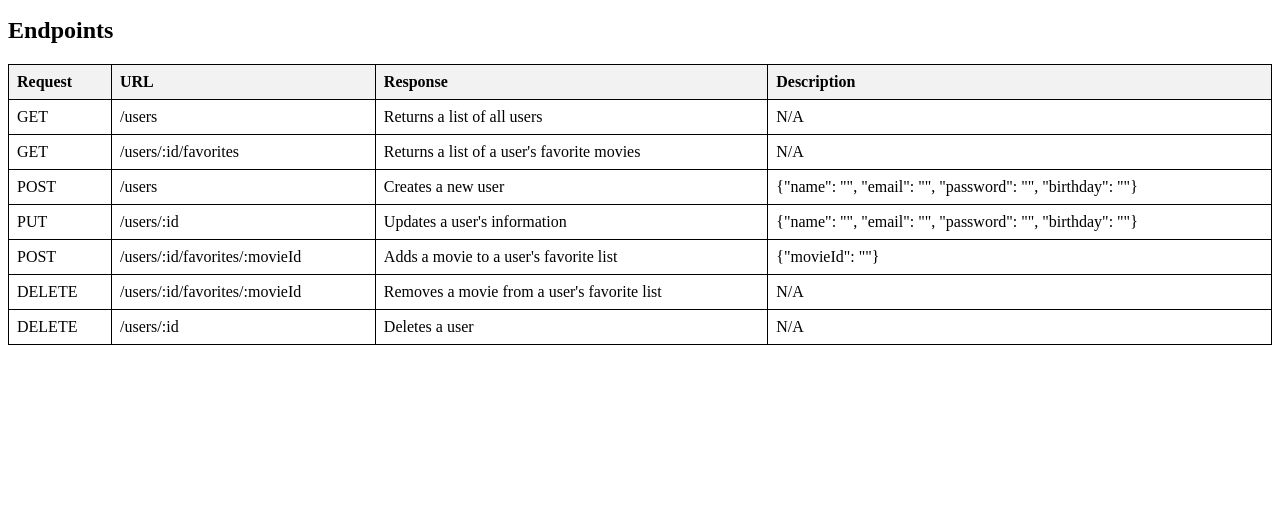
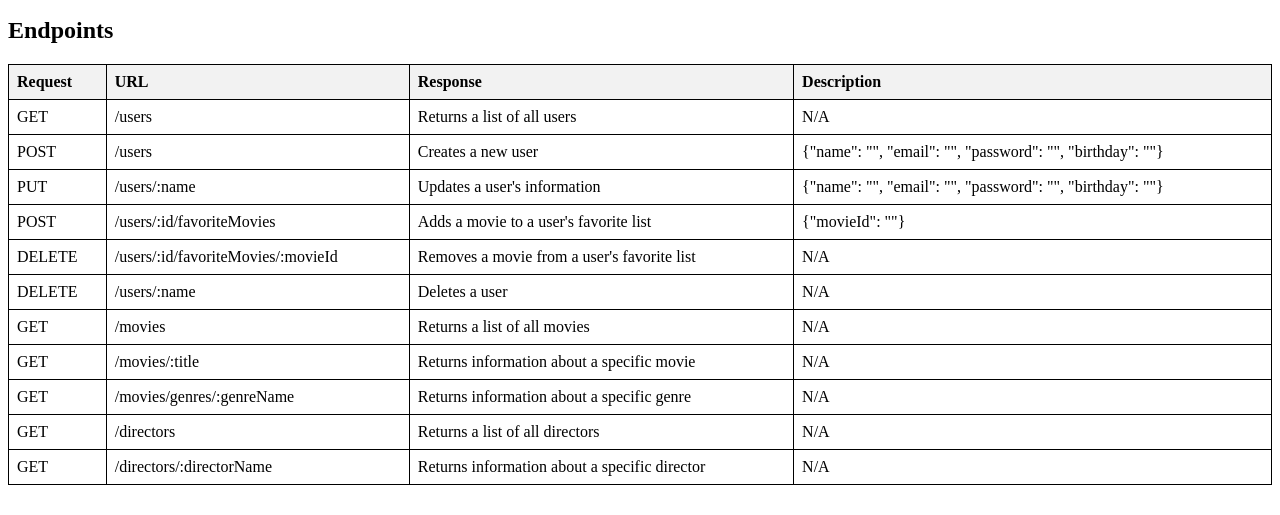
Before and after one commit to aeueoe/movie_API_myFlix, a website: page public/documentation.html in a window 1280 px wide. Shown: the part 101-616 px from the top of the page. Drawn offline with Linux system fonts and the light colour scheme.

Commit message:
upd endpoints

```diff
--- a/public/documentation.html
+++ b/public/documentation.html
@@ -46,12 +46,6 @@
             <td>N/A</td>
         </tr>
         <tr>
-            <td>GET</td>
-            <td>/users/:id/favorites</td>
-            <td>Returns a list of a user's favorite movies</td>
-            <td>N/A</td>
-        </tr>
-        <tr>
             <td>POST</td>
             <td>/users</td>
             <td>Creates a new user</td>
@@ -59,26 +53,59 @@
         </tr>
         <tr>
             <td>PUT</td>
-            <td>/users/:id</td>
+            <td>/users/:name</td>
             <td>Updates a user's information</td>
             <td>{"name": "", "email": "", "password": "", "birthday": ""}</td>
         </tr>
         <tr>
             <td>POST</td>
-            <td>/users/:id/favorites/:movieId</td>
+            <td>/users/:id/favoriteMovies</td>
             <td>Adds a movie to a user's favorite list</td>
             <td>{"movieId": ""}</td>
         </tr>
         <tr>
             <td>DELETE</td>
-            <td>/users/:id/favorites/:movieId</td>
+            <td>/users/:id/favoriteMovies/:movieId</td>
             <td>Removes a movie from a user's favorite list</td>
             <td>N/A</td>
         </tr>
         <tr>
             <td>DELETE</td>
-            <td>/users/:id</td>
+            <td>/users/:name</td>
             <td>Deletes a user</td>
+            <td>N/A</td>
+        </tr>
+        <!-- Movie Endpoints -->
+        <tr>
+            <td>GET</td>
+            <td>/movies</td>
+            <td>Returns a list of all movies</td>
+            <td>N/A</td>
+        </tr>
+        <tr>
+            <td>GET</td>
+            <td>/movies/:title</td>
+            <td>Returns information about a specific movie</td>
+            <td>N/A</td>
+        </tr>
+        <tr>
+            <td>GET</td>
+            <td>/movies/genres/:genreName</td>
+            <td>Returns information about a specific genre</td>
+            <td>N/A</td>
+        </tr>
+
+        <!-- Director Endpoints -->
+        <tr>
+            <td>GET</td>
+            <td>/directors</td>
+            <td>Returns a list of all directors</td>
+            <td>N/A</td>
+        </tr>
+        <tr>
+            <td>GET</td>
+            <td>/directors/:directorName</td>
+            <td>Returns information about a specific director</td>
             <td>N/A</td>
         </tr>
     </table>
```
